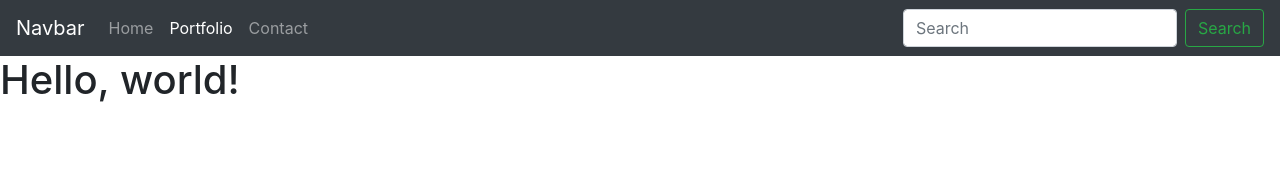
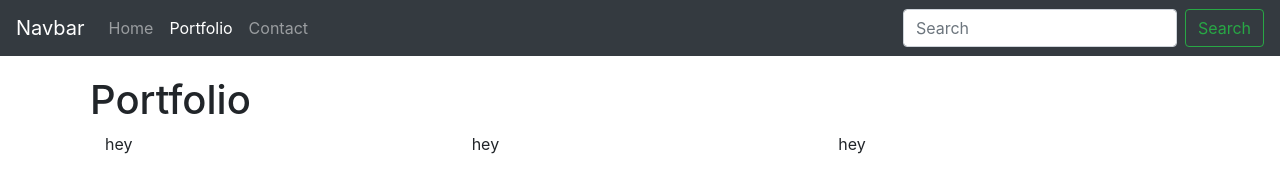
Before and after one commit to dooski/Homework-02, a plain HTML site: page portfolio.html in a window 1280 px wide. Drawn offline with nearby package versions, Linux system fonts and the light colour scheme.

Commit message:
columns made in portfolio.html

```diff
--- a/portfolio.html
+++ b/portfolio.html
@@ -9,7 +9,7 @@
     <!-- Bootstrap CSS -->
     <link rel="stylesheet" href="https://stackpath.bootstrapcdn.com/bootstrap/4.4.1/css/bootstrap.min.css"
         integrity="sha384-Vkoo8x4CGsO3+Hhxv8T/Q5PaXtkKtu6ug5TOeNV6gBiFeWPGFN9MuhOf23Q9Ifjh" crossorigin="anonymous">
-
+    <link rel="stylesheet" href="Assets/index.css">
     <title>PORTFOLIO</title>
 </head>
 
@@ -43,7 +43,28 @@
         </div>
     </nav>
 
-    <h1>Hello, world!</h1>
+    <div class="container">
+        <div class="wrapper">
+            <div class="row">
+                <div class="col-xs-12">
+                    <h1>
+                        Portfolio
+                    </h1>
+                </div>
+            </div>
+            <div class="row">
+                <div class="col-md-4">
+                    <p>hey</p>
+                </div>
+                <div class="col-md-4">
+                    <p>hey</p>
+                </div>
+                <div class="col-md-4">
+                    <p>hey</p>
+                </div>
+            </div>
+        </div>
+    </div>
 
     <!-- Optional JavaScript -->
     <!-- jQuery first, then Popper.js, then Bootstrap JS -->
```
